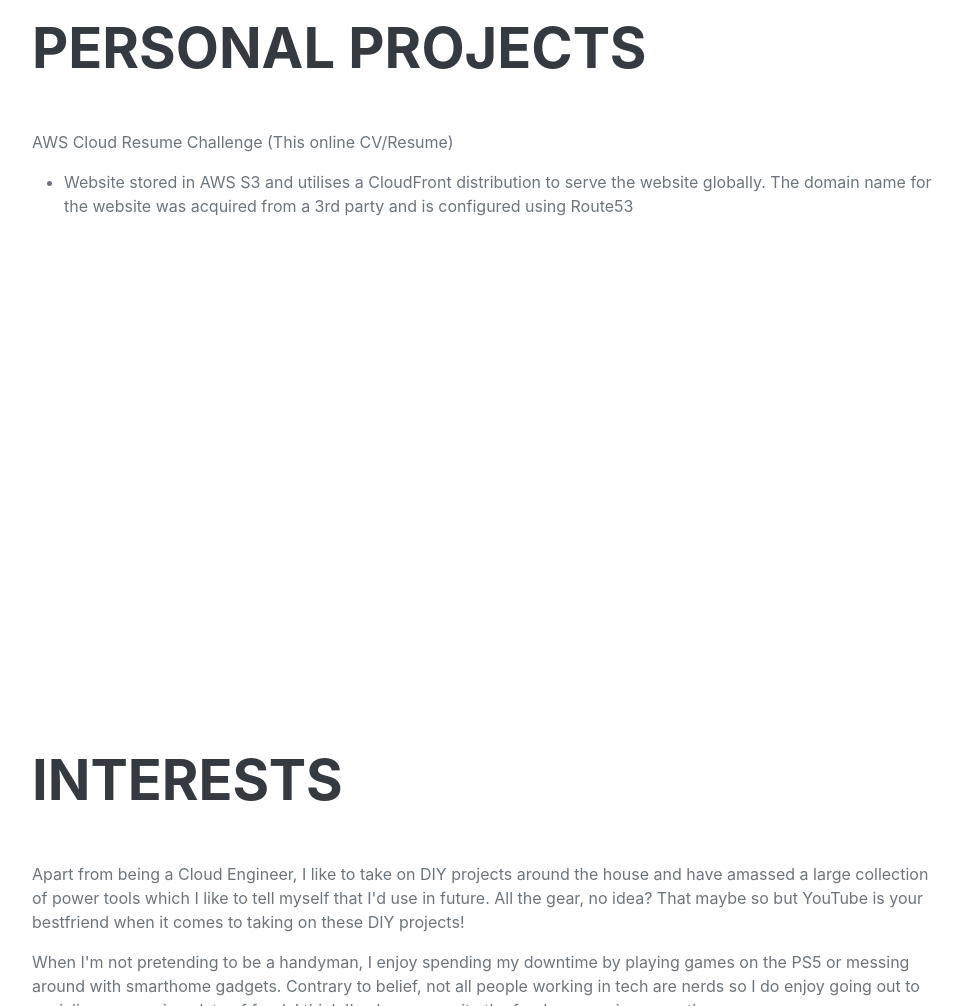
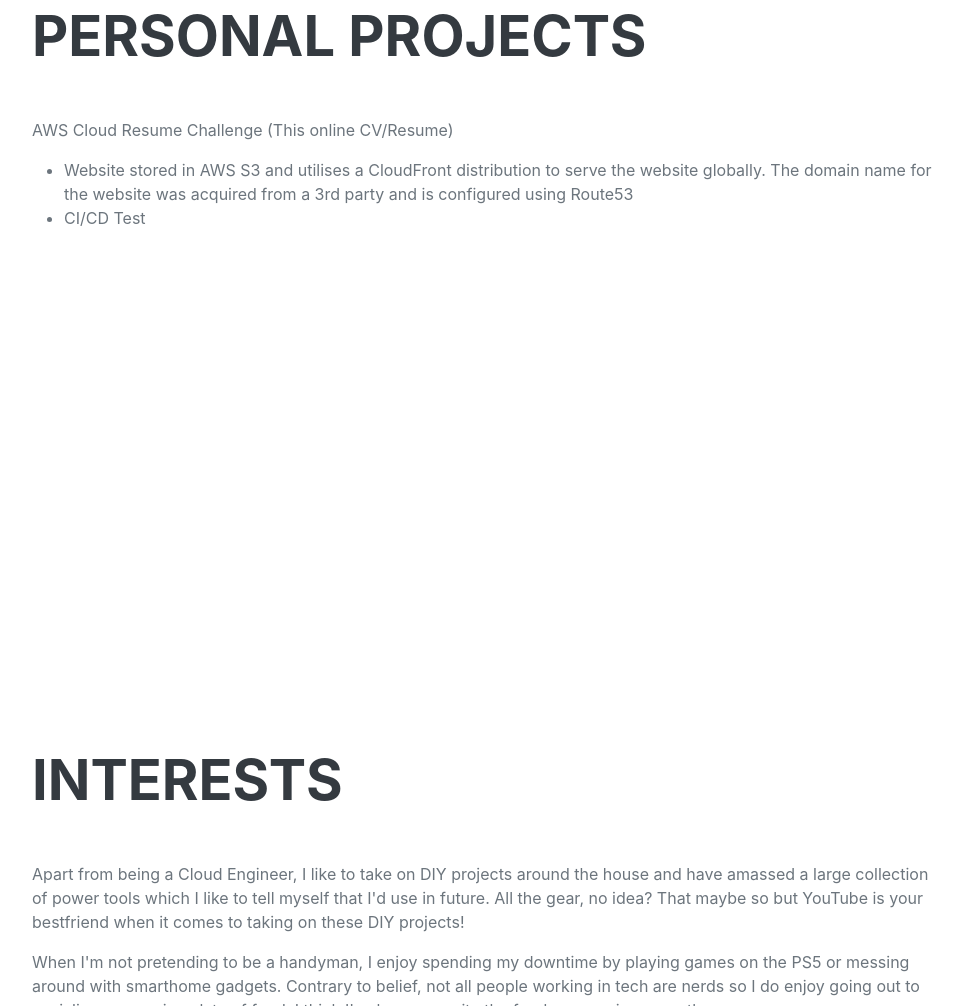
Before and after one commit to adnanhussain98/cloud-resume-website, a plain HTML site: page index.html in a window 1280 px wide. Shown: the part 3810-4816 px from the top of the page, without its empty margins (288-1251 px from the left). Drawn offline with nearby package versions, Linux system fonts and the light colour scheme; a web font is replaced by a local one.

Commit message:
pipeline test

```diff
--- a/index.html
+++ b/index.html
@@ -223,6 +223,7 @@
           </p>
           <ul>
             <li>Website stored in AWS S3 and utilises a CloudFront distribution to serve the website globally. The domain name for the website was acquired from a 3rd party and is configured using Route53</li>
+            <li>CI/CD Test</li>
           </ul>
         </div>
       </section>
```
